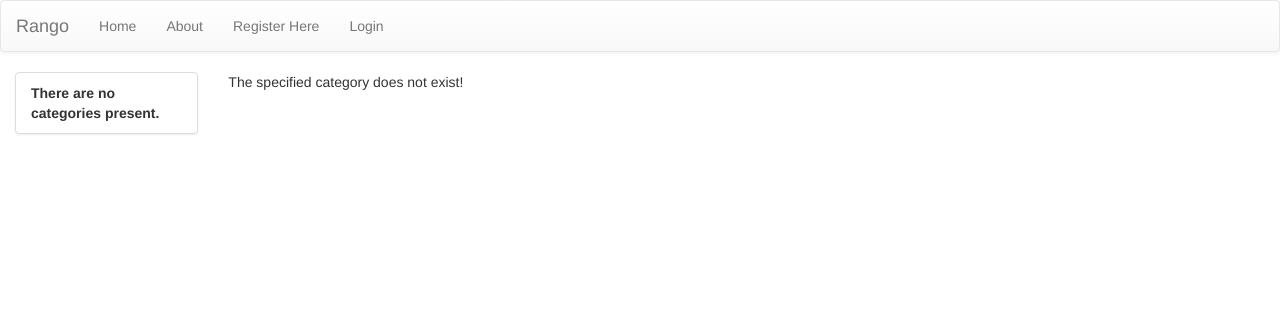
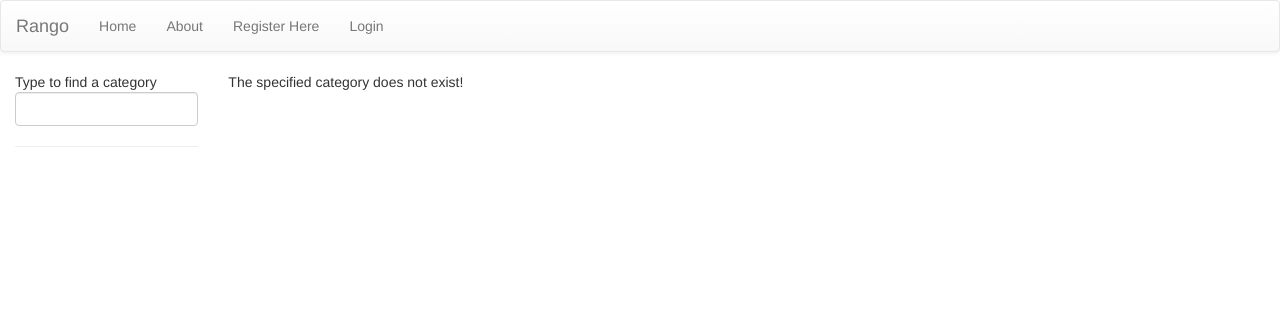
Before and after one commit to HorridTom/my_rango, a Django app: page /rango/category/1/ in a window 1280 px wide. Shown: the top 312 px of the page. Run offline with Django 3.2, Linux system fonts and the light colour scheme; data that the repository does not hold is empty; some libraries are stand-ins or nearby versions.

Commit message:
Added category suggestion feature (17.3)
Not including the exercise at the end of section 17.3

```diff
--- a/twoodcock_tango_with_django_project/rango/urls.py
+++ b/twoodcock_tango_with_django_project/rango/urls.py
@@ -17,4 +17,5 @@ urlpatterns = [
     url(r'^profile/(?P<username>[\w\-]+)/$', views.profile, name='profile'),
     url(r'^profiles/$', views.list_profiles, name='list_profiles'),
     url(r'^like/$', views.like_category, name='like_category'),
+    url(r'^suggest/$', views.suggest_category, name='suggest_category'),
     ]
--- a/twoodcock_tango_with_django_project/rango/views.py
+++ b/twoodcock_tango_with_django_project/rango/views.py
@@ -359,6 +359,18 @@ def like_category(request):
     return HttpResponse(likes)
 
 
+def suggest_category(request):
+    # cat_list = []
+    starts_with = ''
+
+    if request.method == 'GET':
+        starts_with = request.GET['suggestion']
+
+    cat_list = get_category_list(8, starts_with)
+
+    return render(request, 'rango/cats.html', {'cats': cat_list})
+
+
 # Helper functions
 def get_server_side_cookie(request, cookie, default_val=None):
     val = request.session.get(cookie)
@@ -405,3 +417,15 @@ def search(request):
             context_dict = {'result_list': result_list, 'query': query}
 
     return render(request, 'rango/search.html', context=context_dict)
+
+
+def get_category_list(max_results=0, starts_with=''):
+    cat_list = []
+    if starts_with:
+        cat_list = Category.objects.filter(name__istartswith=starts_with)
+
+    if max_results > 0:
+        if len(cat_list) > max_results:
+            cat_list = cat_list[:max_results]
+
+    return cat_list
--- a/twoodcock_tango_with_django_project/static/js/rango-ajax.js
+++ b/twoodcock_tango_with_django_project/static/js/rango-ajax.js
@@ -6,3 +6,11 @@ $('#likes').click(function() {
             $('#likes').hide();
     });
 });
+
+$('#suggestion').keyup(function(){
+    var query;
+    query = $(this).val();
+    $.get('/rango/suggest/', {suggestion: query}, function(data){
+        $('#cats').html(data);
+    });
+});
--- a/twoodcock_tango_with_django_project/templates/rango/base.html
+++ b/twoodcock_tango_with_django_project/templates/rango/base.html
@@ -72,9 +72,17 @@
 <div class="container-fluid">
     <div class="row">
         <div class="col-sm-3 col-md-2 sidebar">
-            {% block sidebar_block %}
-                {% get_category_list category %}
-            {% endblock %}
+            <ul class="nav nav-list">
+                <li class="nav-header">Type to find a category</li>
+                <form>
+                <li><input class="search-query form-control" type="text"
+                    name="suggestion" value="" id="suggestion" />
+                </li>
+                </form>
+            </ul>
+            <hr>
+            <div id="cats">
+            </div>
         </div>
         <div class="col-sm-9 col-md-10 main">
             {% block body_block %}{% endblock %}
```
